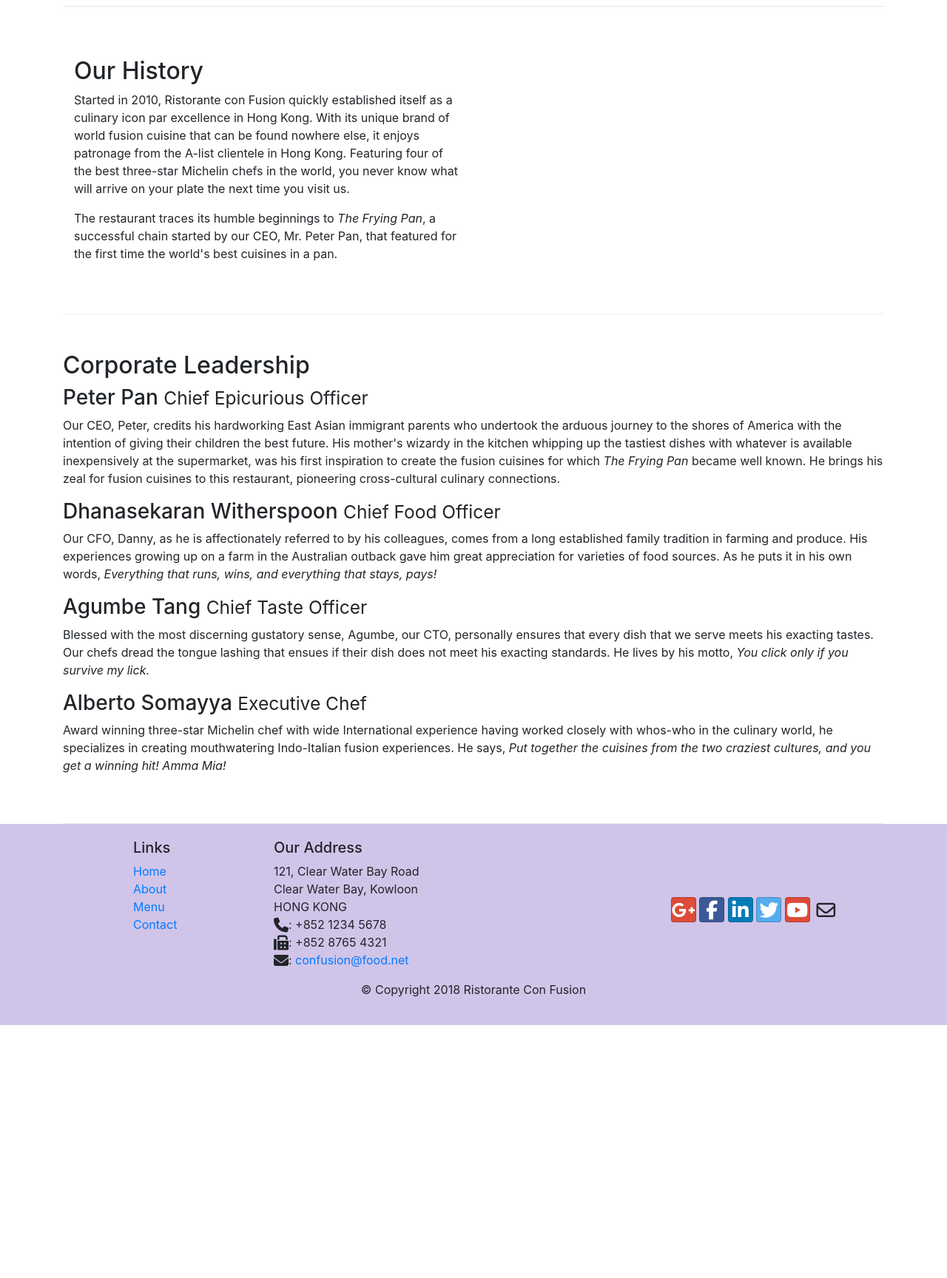
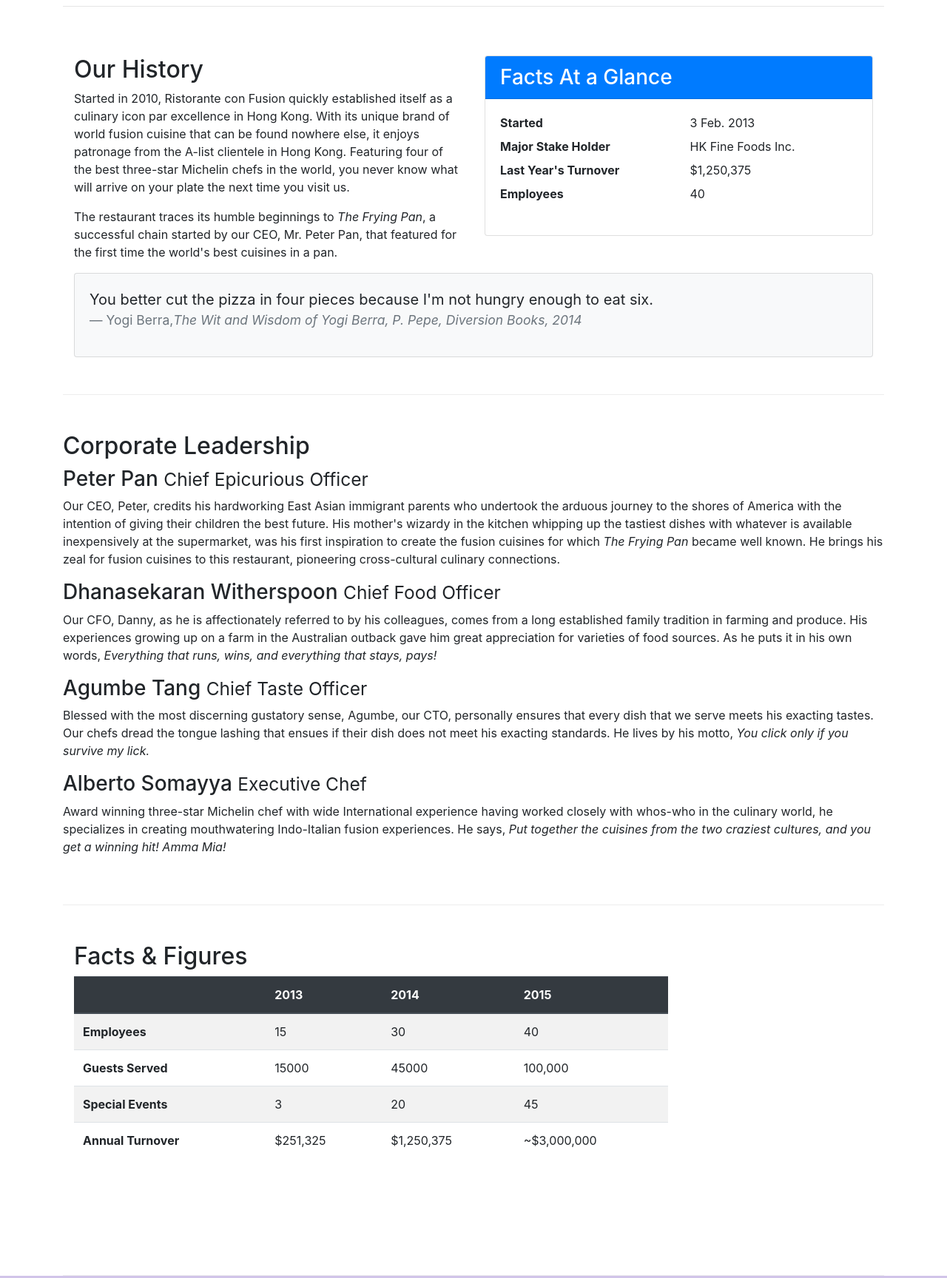
Before and after one commit to yashg160/Bootstrap4, a plain HTML site: page aboutus.html in a window 1280 px wide. Shown: the part 440-2168 px from the top of the page at 74% size. Before the commit the page ends 1826 px from the top, so only its background shows below. Drawn offline with nearby package versions, Linux system fonts and the light colour scheme.

Commit message:
Table and Cards

```diff
--- a/aboutus.html
+++ b/aboutus.html
@@ -69,13 +69,40 @@
             </div>
         </div>
 
-        <div class="row row-content align-items-center">
+        <div class="row row-content">
             <div class="col-12 col-sm-12 col-lg-6">
                 <h2>Our History</h2>
                 <p>Started in 2010, Ristorante con Fusion quickly established itself as a culinary icon par excellence in Hong Kong. With its unique brand of world fusion cuisine that can be found nowhere else, it enjoys patronage from the A-list clientele in Hong Kong.  Featuring four of the best three-star Michelin chefs in the world, you never know what will arrive on your plate the next time you visit us.</p>
                 <p>The restaurant traces its humble beginnings to <em>The Frying Pan</em>, a successful chain started by our CEO, Mr. Peter Pan, that featured for the first time the world's best cuisines in a pan.</p>
             </div>
-            <div>
+            <div class="col-sm">
+                <div class="card">
+                    <h3 class="card-header bg-primary text-white">Facts At a Glance</h3>
+                    <div class="card-body">
+                        <dl class="row">
+                            <dt class="col-6">Started</dt>
+                            <dd class="col-6">3 Feb. 2013</dd>
+
+                            <dt class="col-6">Major Stake Holder</dt>
+                            <dd class="col-6">HK Fine Foods Inc.</dd>
+
+                            <dt class="col-6">Last Year's Turnover</dt>
+                            <dd class="col-6">$1,250,375</dd>
+
+                            <dt class="col-6">Employees</dt>
+                            <dd class="col-6">40</dd>
+                        </dl>
+                    </div>
+                </div>
+            </div>
+
+            <div class="col-12">
+                <div class="card card-body bg-light">
+                    <blockquote class="blockquote">
+                        <p class="mb-0">You better cut the pizza in four pieces because I'm not hungry enough to eat six.</p>
+                        <footer class="blockquote-footer">Yogi Berra,<cite class="Source Title">The Wit and Wisdom of Yogi Berra, P. Pepe, Diversion Books, 2014</cite></footer>
+                    </blockquote>
+                </div>
             </div>
         </div>
 
@@ -92,6 +119,51 @@
                 <h3>Alberto Somayya <small>Executive Chef</small></h3>
                 <p class="d-none d-sm-block">Award winning three-star Michelin chef with wide International experience having worked closely with whos-who in the culinary world, he specializes in creating mouthwatering Indo-Italian fusion experiences. He says, <em>Put together the cuisines from the two craziest cultures, and you get a winning hit! Amma Mia!</em></p>
             </div>
+       </div>
+
+       <div class="row row-content">
+           <div class="col-12 col-sm-9">
+               <h2>Facts &amp; Figures</h2>
+               <div class="table-responsive">
+                    <table class="table table-striped">
+                        <thead class="thead-dark">
+                            <tr>
+                                <th>&nbsp;</th>
+                                <th>2013</th>
+                                <th>2014</th>
+                                <th>2015</th>
+                            </tr>
+                        </thead>
+                        <tbody>
+                            <tr>
+                                <th>Employees</th>
+                                <td>15</td>
+                                <td>30</td>
+                                <td>40</td>
+                            </tr>
+                            <tr>
+                                <th>Guests Served</th>
+                                <td>15000</td>
+                                <td>45000</td>
+                                <td>100,000</td>
+                            </tr>
+                            <tr>
+                                <th>Special Events</th>
+                                <td>3</td>
+                                <td>20</td>
+                                <td>45</td>
+                            </tr>
+                            <tr>
+                                <th>Annual Turnover</th>
+                                <td>$251,325</td>
+                                <td>$1,250,375</td>
+                                <td>~$3,000,000</td>
+                            </tr>
+                        </tbody>
+                    </table>
+                </div>
+           </div>
+           <div class="row row-content"></div>
        </div>
 
     </div>
```
